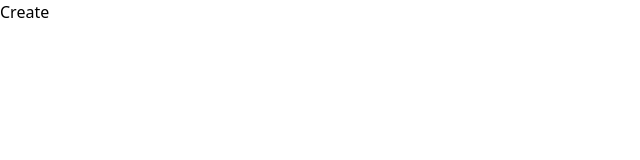
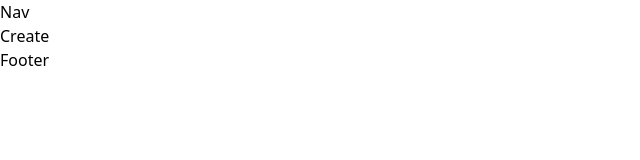
Before and after one commit to Cyber9jaDev/nextjs15, a Next.js app: page /posts/create in a window 1280 px wide. Shown: the top 160 px of the page, without its empty margins (0-640 px from the left). Built offline with nearby package versions, Linux system fonts and the light colour scheme.

Commit message:
minor fix

```diff
--- a/src/app/layout.js
+++ b/src/app/layout.js
@@ -3,7 +3,16 @@
 export default function RootLayout({ children }) {
   return (
     <html lang="en">
-      <body> {children} </body>
+      <body>
+        <header>
+          <nav>Nav</nav>
+        </header>
+
+        <main> {children} </main>
+
+        <footer>Footer</footer>
+
+      </body>
     </html>
   );
 }
```
